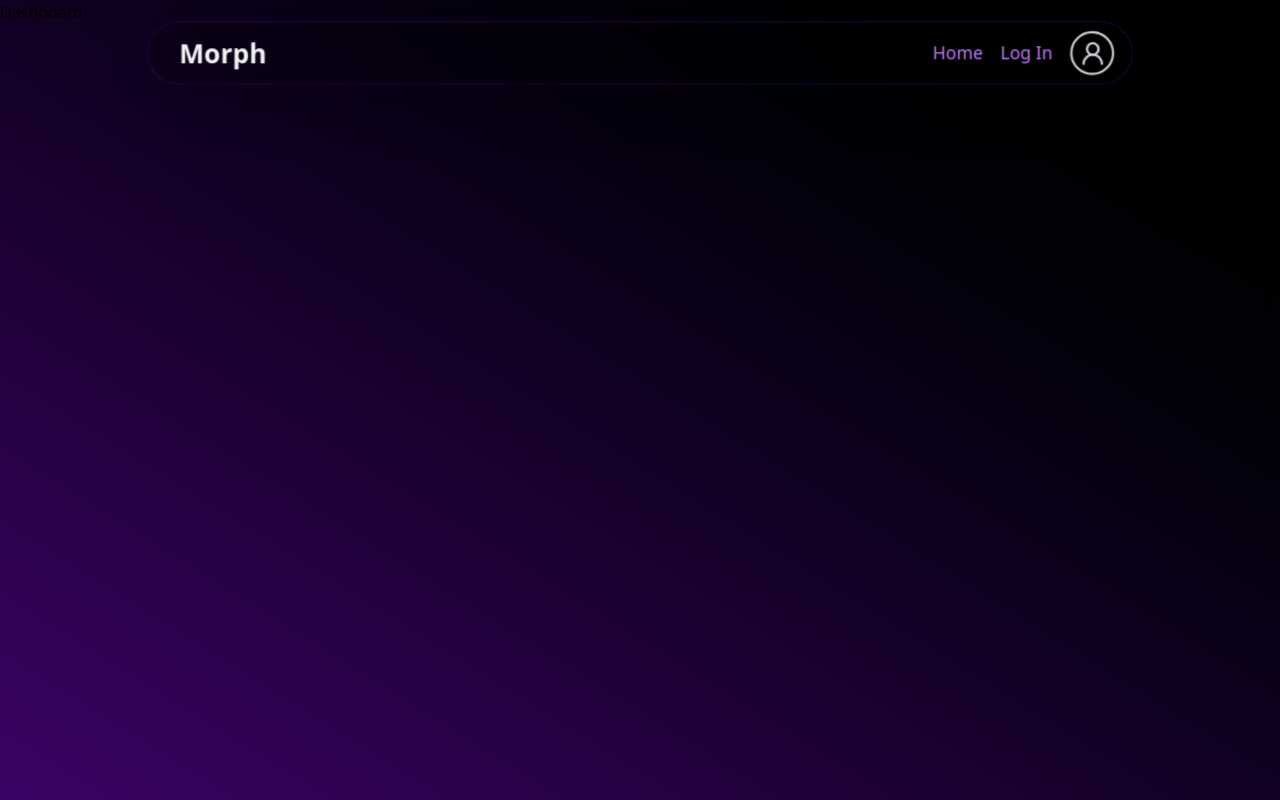
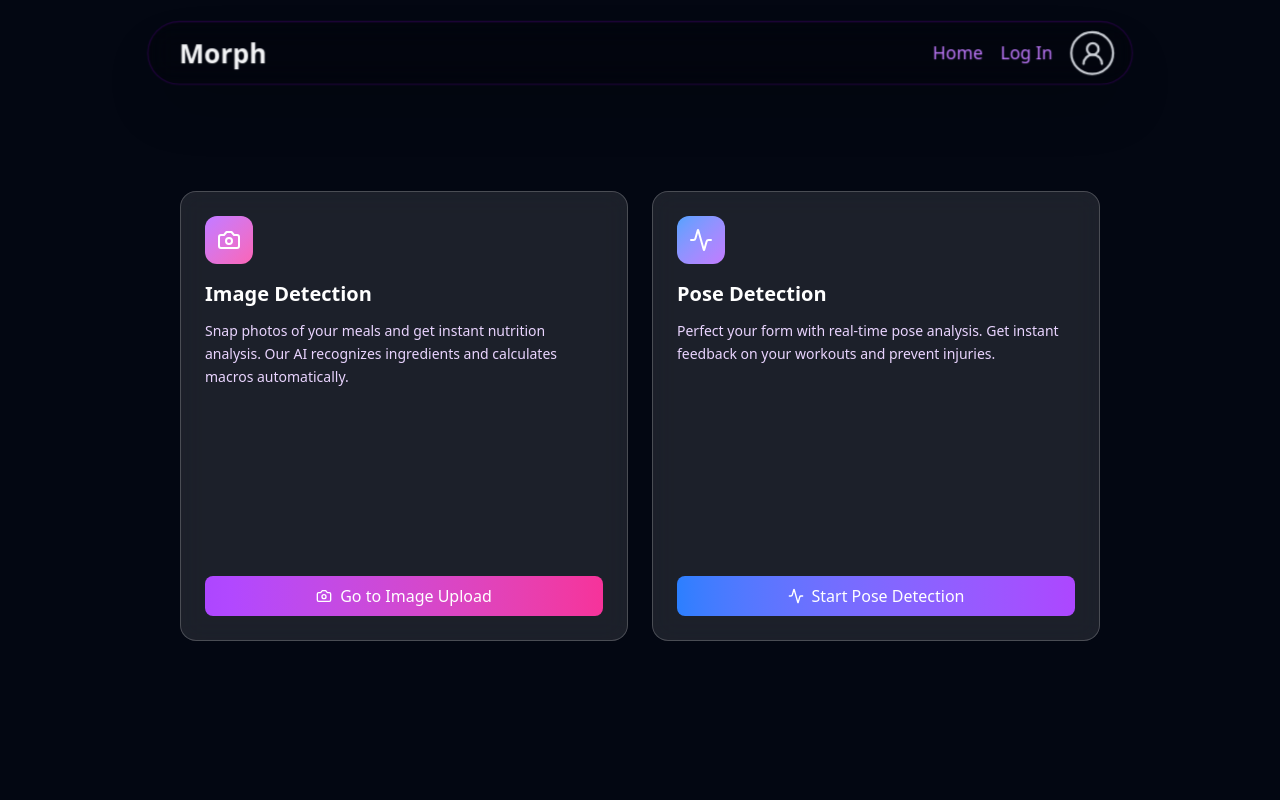
Before and after one commit to Shaikh-Suja-Rahaman/Morph, a React (Vite) app in the folder frontend/vite-project/: page /dashboard in a window 1280 px wide. Built offline with nearby package versions, Linux system fonts and the light colour scheme.

Commit message:
added PoseDetection.jsx and ImageDetection.jsx

```diff
--- a/frontend/vite-project/src/components/Dashboard.jsx
+++ b/frontend/vite-project/src/components/Dashboard.jsx
@@ -1,9 +1,16 @@
-import React from 'react'
+import React from 'react';
+import ImageDetectionCard from './ImageDetection';
+import PoseDetectionCard from './PoseDetection';
 
 const Dashboard = () => {
   return (
-    <div>Dashboard</div>
-  )
-}
+    <div className="p-10 min-h-screen flex items-center justify-center bg-gray-950">
+      <div className="flex flex-wrap gap-6 justify-center items-start">
+        <ImageDetectionCard />
+        <PoseDetectionCard />
+      </div>
+    </div>
+  );
+};
 
-export default Dashboard
+export default Dashboard;
--- /dev/null
+++ b/frontend/vite-project/src/components/ImageDetection.jsx
@@ -0,0 +1,32 @@
+import React from 'react';
+import { Camera } from 'lucide-react';
+
+export default function ImageDetectionCard() {
+  const routeToImageUpload = () => {
+    window.location.href = '/image-upload';
+  };
+
+  return (
+    <div className="mt-8 min-h-[450px] w-full max-w-md bg-white/10 backdrop-blur-md rounded-2xl p-6 border border-white/20 hover:bg-white/5 hover:opacity-90 transition-all duration-300 flex flex-col justify-between">
+      <div>
+        <div className="w-12 h-12 bg-gradient-to-br from-purple-400 to-pink-400 rounded-xl flex items-center justify-center mb-4">
+          <Camera size={24} className="text-white" />
+        </div>
+
+        <h4 className="text-xl font-semibold mb-3 text-white">Image Detection</h4>
+
+        <p className="text-purple-200 text-sm leading-relaxed mb-6">
+          Snap photos of your meals and get instant nutrition analysis. Our AI recognizes ingredients and calculates macros automatically.
+        </p>
+      </div>
+
+      <button
+        onClick={routeToImageUpload}
+        className="bg-gradient-to-r from-purple-500 to-pink-500 text-white px-4 py-2 rounded-lg font-medium hover:from-purple-600 hover:to-pink-600 transition-all duration-200 flex items-center space-x-2 w-full justify-center"
+      >
+        <Camera size={16} />
+        <span>Go to Image Upload</span>
+      </button>
+    </div>
+  );
+}
--- /dev/null
+++ b/frontend/vite-project/src/components/PoseDetection.jsx
@@ -0,0 +1,32 @@
+import React from 'react';
+import { Activity } from 'lucide-react';
+
+export default function PoseDetectionCard() {
+  const routeToPoseDetection = () => {
+    window.location.href = '/pose-detection';
+  };
+
+  return (
+    <div className="mt-8 min-h-[450px] w-full max-w-md bg-white/10 backdrop-blur-md rounded-2xl p-6 border border-white/20 hover:bg-white/5 hover:opacity-90 transition-all duration-300 flex flex-col justify-between">
+      <div>
+        <div className="w-12 h-12 bg-gradient-to-br from-blue-400 to-purple-400 rounded-xl flex items-center justify-center mb-4">
+          <Activity size={24} className="text-white" />
+        </div>
+
+        <h4 className="text-xl font-semibold mb-3 text-white">Pose Detection</h4>
+
+        <p className="text-purple-200 text-sm leading-relaxed mb-6">
+          Perfect your form with real-time pose analysis. Get instant feedback on your workouts and prevent injuries.
+        </p>
+      </div>
+
+      <button
+        onClick={routeToPoseDetection}
+        className="bg-gradient-to-r from-blue-500 to-purple-500 text-white px-4 py-2 rounded-lg font-medium hover:from-blue-600 hover:to-purple-600 transition-all duration-200 flex items-center space-x-2 w-full justify-center"
+      >
+        <Activity size={16} />
+        <span>Start Pose Detection</span>
+      </button>
+    </div>
+  );
+}
```
